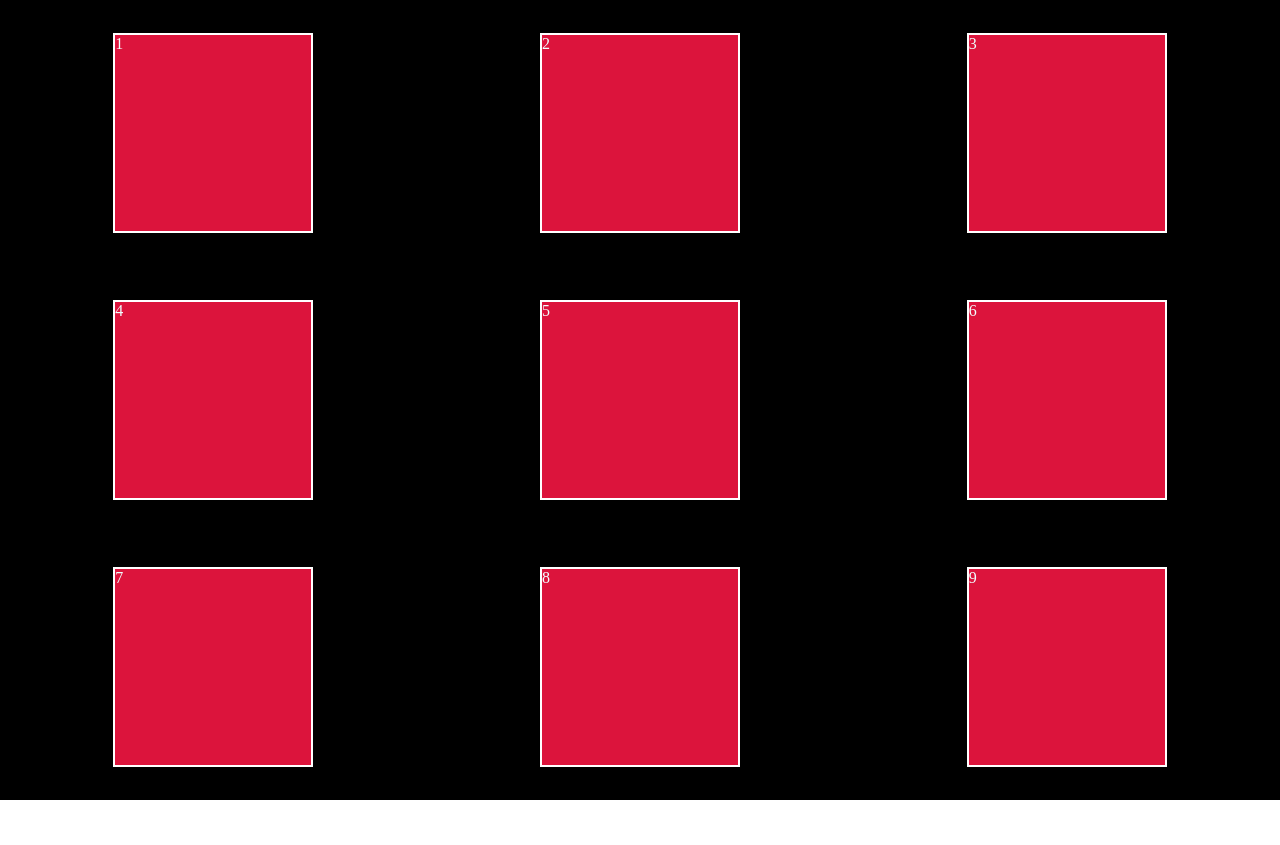
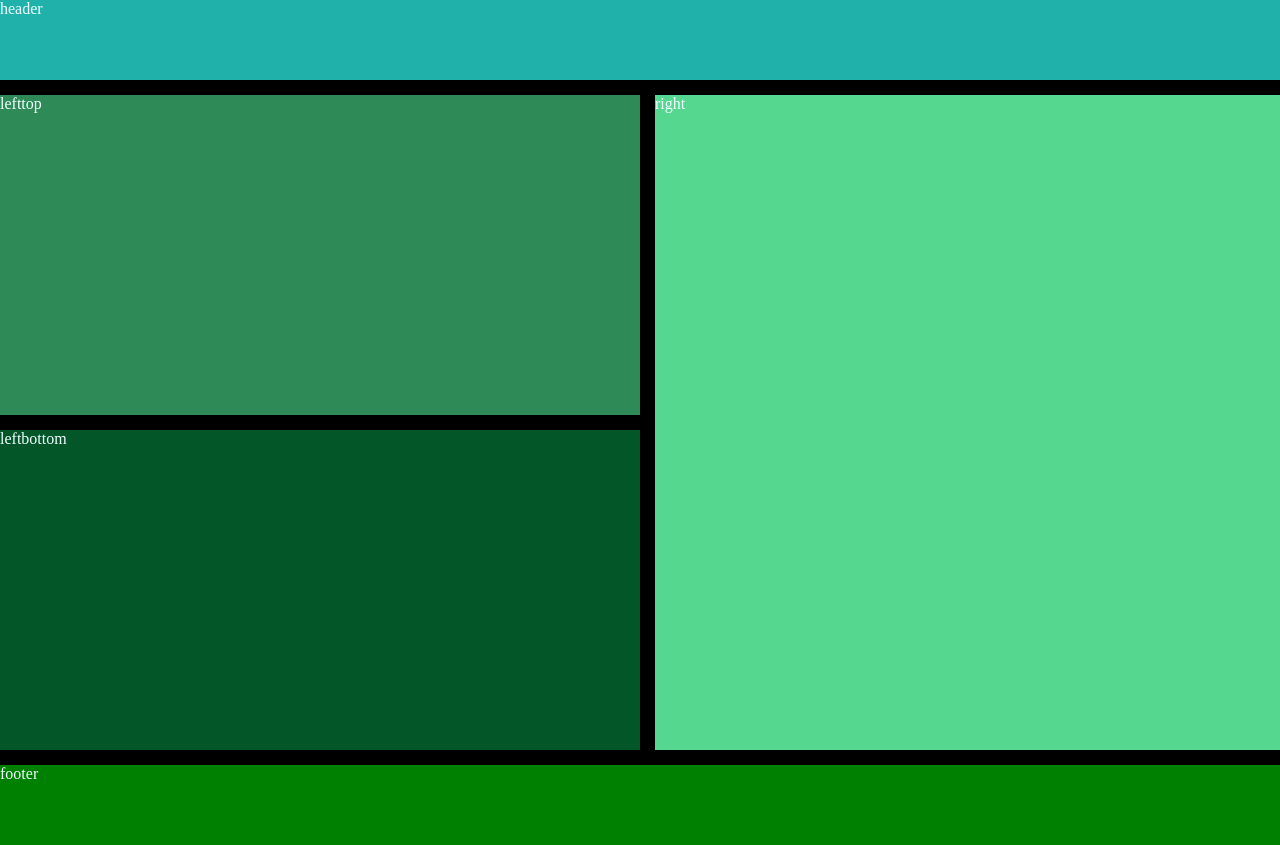
Before and after one commit to Faizakram00/Grid, a plain HTML site: page index.html in a window 1280 px wide. Before the commit the page ends 800 px from the top, so only its background shows below. Drawn offline with Linux system fonts and the light colour scheme.

Commit message:
second commit

```diff
--- a/index.html
+++ b/index.html
@@ -8,15 +8,14 @@
   </head>
   <body>
     <main>
-      <div class="box">1</div>
-      <div class="box">2</div>
-      <div class="box">3</div>
-      <div class="box">4</div>
-      <div class="box">5</div>
-      <div class="box">6</div>
-      <div class="box">7</div>
-      <div class="box">8</div>
-      <div class="box">9</div>
+      <header>header</header>
+
+          <div class="left-top">lefttop</div>
+          <div class="left-bottom">leftbottom</div>
+
+        <div class="right">right</div>
+
+      <footer>footer</footer>
     </main>
   </body>
 </html>
--- a/style.css
+++ b/style.css
@@ -14,17 +14,32 @@ main{
     width: 100%;
     background-color: black;
     display: grid;
-    grid-template-columns: 1fr 1fr 1fr;
-    grid-template-rows: 1fr 1fr 1fr;
-    /* display: flex;
-    align-items: center;
-    justify-content: space-around; */
+    grid-template-columns: 50% 50%;
+    grid-template-rows: 10% 40% 40% 10%;
+    gap: 15px;
+
 }
-.box{
-    height: 200px;
-    width: 200px;
-    background-color: crimson;
-    border: 2px solid white;
-    align-self: center;
-    justify-self: center;
-}
+ header{
+    background-color: lightseagreen;
+    grid-column: 1/3;
+ }
+
+ .left-top{
+    background-color: seagreen;
+    grid-column: 1/2;
+ }
+ .left-bottom{
+    background-color: rgb(3, 86, 39);
+    grid-column: 1/2;
+ }
+
+ .right{
+    background-color: rgb(86, 215, 144);
+    grid-row: 2/4;
+    grid-column: 2/3;
+ }
+
+ footer{
+    background-color: green;
+    grid-column: 1/3;
+ }
```
